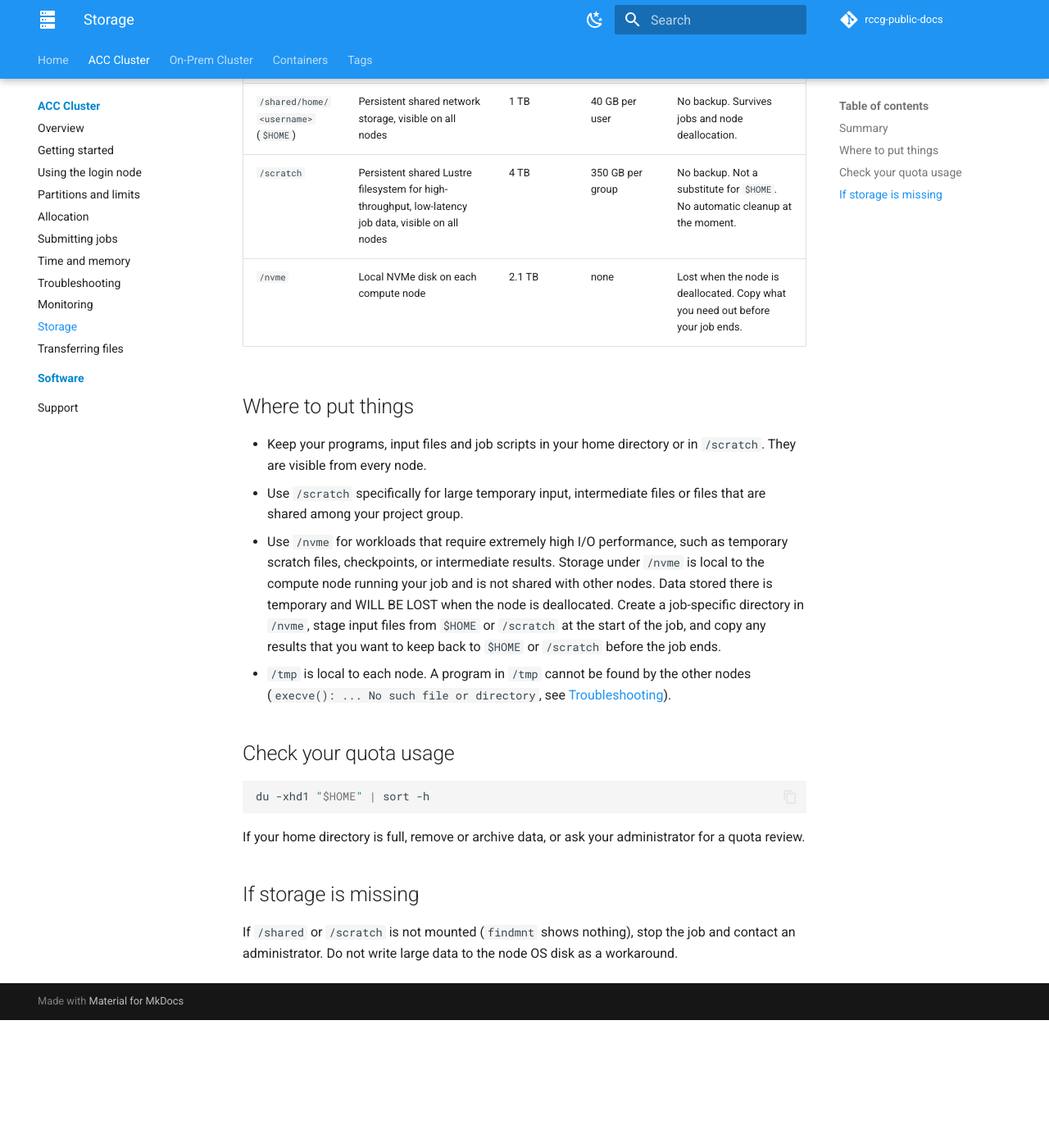
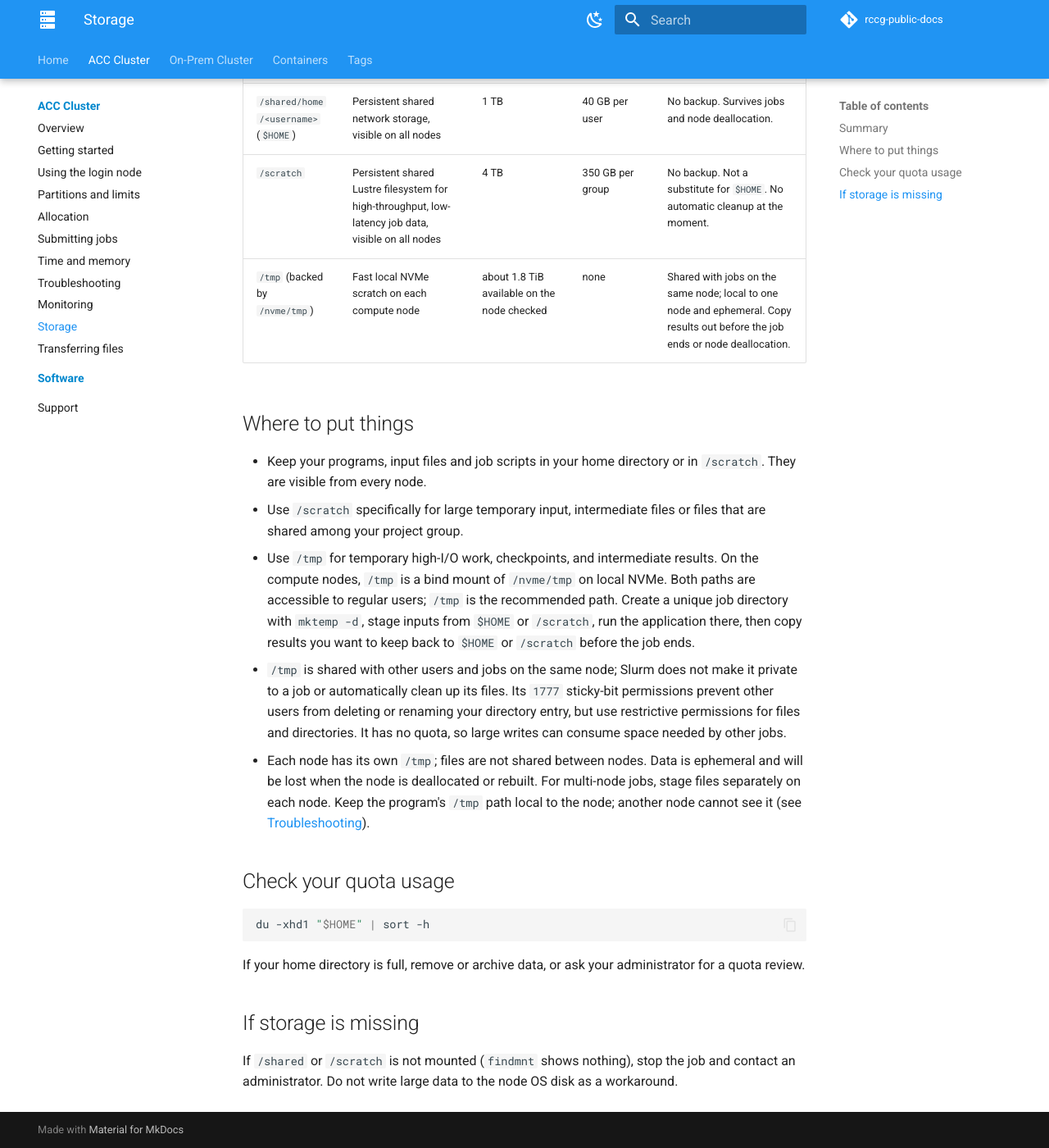
Before and after one commit to ResearchComputingTeam/rccg-public-docs, an MkDocs documentation site: the page built from docs/acc-cluster/storage.md, in a window 1280 px wide and 1400 px high, scrolled down 428 px. Shown: the whole window at 82% size. Built offline with MkDocs 1.6.1 and Material for MkDocs 9.7.7, drawn with Linux system fonts in a browser that asks for light colours; comment, search, counter and statistics services are not loaded; before the commit the page ends 1672 px from its top, so only the background shows below that.

Commit message:
add guidance on how to use local nvme storage on compute nodes (#29)

```diff
--- a/docs/acc-cluster/storage.md
+++ b/docs/acc-cluster/storage.md
@@ -15,16 +15,16 @@ tags: [acc, storage]
 |---|---|---|---|---|
 | `/shared/home/<username>` (`$HOME`) | Persistent shared network storage, visible on all nodes | 1 TB | 40 GB per user | No backup. Survives jobs and node deallocation. |
 | `/scratch` | Persistent shared Lustre filesystem for high-throughput, low-latency job data, visible on all nodes | 4 TB | 350 GB per group | No backup. Not a substitute for `$HOME`. No automatic cleanup at the moment. |
-| `/nvme` | Local NVMe disk on each compute node | 2.1 TB | none | Lost when the node is deallocated. Copy what you need out before your job ends. |
+| `/tmp` (backed by `/nvme/tmp`) | Fast local NVMe scratch on each compute node | about 1.8 TiB available on the node checked | none | Shared with jobs on the same node; local to one node and ephemeral. Copy results out before the job ends or node deallocation. |
 
 ## Where to put things
 
 - Keep your programs, input files and job scripts in your home directory or in `/scratch`.
   They are visible from every node.
 - Use `/scratch` specifically for large temporary input, intermediate files or files that are shared among your project group.
-- Use `/nvme` for workloads that require extremely high I/O performance, such as temporary scratch files, checkpoints, or intermediate results. Storage under `/nvme` is local to the compute node running your job and is not shared with other nodes. Data stored there is temporary and WILL BE LOST when the node is deallocated. Create a job-specific directory in `/nvme`, stage input files from `$HOME` or `/scratch` at the start of the job, and copy any results that you want to keep back to `$HOME` or `/scratch` before the job ends.
-- `/tmp` is local to each node. A program in `/tmp` cannot be found by the other nodes
-  (`execve(): ... No such file or directory`, see [Troubleshooting](troubleshooting.md)).
+- Use `/tmp` for temporary high-I/O work, checkpoints, and intermediate results. On the compute nodes, `/tmp` is a bind mount of `/nvme/tmp` on local NVMe. Both paths are accessible to regular users; `/tmp` is the recommended path. Create a unique job directory with `mktemp -d`, stage inputs from `$HOME` or `/scratch`, run the application there, then copy results you want to keep back to `$HOME` or `/scratch` before the job ends.
+- `/tmp` is shared with other users and jobs on the same node; Slurm does not make it private to a job or automatically clean up its files. Its `1777` sticky-bit permissions prevent other users from deleting or renaming your directory entry, but use restrictive permissions for files and directories. It has no quota, so large writes can consume space needed by other jobs.
+- Each node has its own `/tmp`; files are not shared between nodes. Data is ephemeral and will be lost when the node is deallocated or rebuilt. For multi-node jobs, stage files separately on each node. Keep the program's `/tmp` path local to the node; another node cannot see it (see [Troubleshooting](troubleshooting.md)).
 
 ## Check your quota usage
 
```
